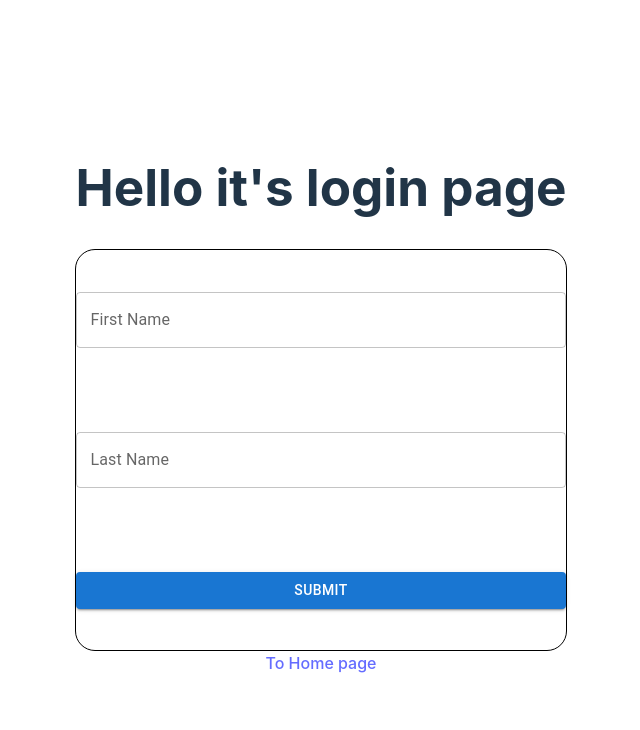
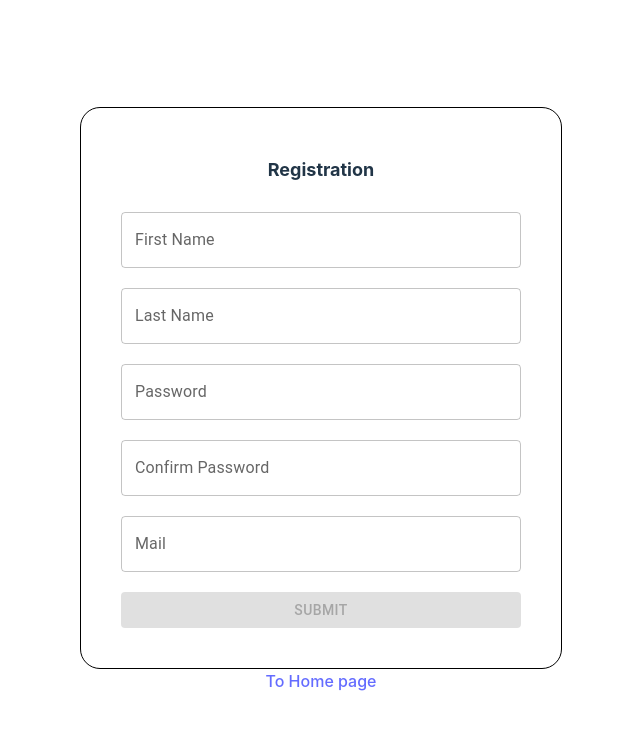
Before and after one commit to Nesmeian/react-chess, a React (Vite) app in the folder react-chess/: page /react-chess/login in a window 1280 px wide. Shown: the top 730 px of the page, without its empty margins (319-959 px from the left). Built offline with nearby package versions, Linux system fonts and the light colour scheme.

Commit message:
feat:add errors validation message, create  refactoring function NameInput add styles

```diff
--- a/react-chess/src/components/pages/login/index.tsx
+++ b/react-chess/src/components/pages/login/index.tsx
@@ -3,54 +3,71 @@ import { myAppLink } from '../../Constants'
 import styles from './style.module.scss'
 import { Box, Button } from '@mui/material'
 import { useForm, SubmitHandler, FormProvider } from 'react-hook-form'
-import CustomTextField from '../../utils/customTextField'
-import validationRulesFunc from '../../utils/validationRules'
-
-type Inputs = {
+import { NameInput } from '../../utils/validation/validationInputs'
+interface LoginFormInputs {
     firstName: string
     lastName: string
+    password: string
+    confirmPassword: string
+    email: string
 }
+export default function Login() {
+    const methods = useForm<LoginFormInputs>({
+        mode: 'onChange',
+        criteriaMode: 'all',
+    })
+    const { handleSubmit, formState } = methods
+    const { isValid } = formState
 
-export default function Login() {
-    const methods = useForm<Inputs>({ mode: 'onBlur' })
-    const { handleSubmit } = methods
-
-    const onSubmit: SubmitHandler<Inputs> = (data) => console.log(data)
-
+    const onSubmit: SubmitHandler<LoginFormInputs> = (data) => console.log(data)
     return (
         <Box className={styles.jack}>
-            <h1>Hello it's login page</h1>
             <FormProvider {...methods}>
                 <form
                     className={styles.registration__form}
                     onSubmit={handleSubmit(onSubmit)}
                 >
-                    <CustomTextField
-                        name="firstName"
-                        label="First Name"
-                        validationRules={validationRulesFunc({
-                            name: 'First Name',
-                            required: true,
-                            minLength: 5,
-                            maxLength: 15,
-                        })}
-                    />
-                    <CustomTextField
-                        name="lastName"
-                        label="Last Name"
-                        validationRules={validationRulesFunc({
-                            name: 'Last Name',
-                            required: true,
-                            minLength: 5,
-                            maxLength: 15,
-                        })}
-                    />
-                    <Button variant="contained" type="submit">
+                    <h1 className={styles.registration__title}>Registration</h1>
+                    <NameInput name="First Name" />
+                    <NameInput name="Last Name" />
+                    <NameInput name="Password" />
+                    <NameInput name="Confirm Password" type="password" />
+                    <NameInput name="Mail" pattern="email" type="email" />
+                    {/* {errors.email && (
+                        <span className={styles.validation_message}>
+                            {errors.email.message}
+                        </span>
+                    )} */}
+                    <Button
+                        variant="contained"
+                        type="submit"
+                        disabled={!isValid}
+                    >
                         Submit
                     </Button>
                 </form>
             </FormProvider>
-            <Link to={`${myAppLink}/`}>To Home page</Link>
+            <div>
+                <Link to={`${myAppLink}/`}>To Home page</Link>
+            </div>
         </Box>
     )
 }
+// function handleKeyDown(
+//     event: React.KeyboardEvent<HTMLInputElement>,
+//     index: number,
+//     inputRefs: React.MutableRefObject<(HTMLInputElement | null)[]>,
+//     handleSubmit: UseFormHandleSubmit<Inputs, undefined>,
+//     isValid: boolean,
+//     onSubmit: SubmitHandler<Inputs>
+// ) {
+//     if (event.key === 'Enter') {
+//         event.preventDefault() // предотвращаем отправку формы
+//         const nextInput = inputRefs.current[index + 1]
+//         if (nextInput) {
+//             nextInput.focus() // переводим фокус на следующее поле
+//         } else if (isValid) {
+//             handleSubmit(onSubmit)() // если все инпуты заполнены, отправляем форму
+//         }
+//     }
+// }
--- a/react-chess/src/components/pages/login/style.module.scss
+++ b/react-chess/src/components/pages/login/style.module.scss
@@ -1,13 +1,18 @@
 .registration__form {
-    height: 400px;
     border: 1px solid black;
+    padding: 40px;
+    width: 400px;
     border-radius: 20px;
     display: flex;
     flex-direction: column;
     justify-content: space-around;
+    gap: 20px;
 }
 .registrationInputs {
     display: flex;
     flex-direction: column;
     gap: 20px;
 }
+.registration__title {
+    font-size: 18px;
+}
--- a/react-chess/src/components/utils/customTextField/index.tsx
+++ b/react-chess/src/components/utils/customTextField/index.tsx
@@ -4,11 +4,13 @@ import { useFormContext } from 'react-hook-form'
 interface CustomTextFieldProps {
     name: string
     label: string
+    type: string
     validationRules?: object
 }
 export default function CustomTextField({
     name,
     label,
+    type,
     validationRules = {},
 }: CustomTextFieldProps) {
     const {
@@ -20,6 +22,7 @@ export default function CustomTextField({
             id={`${name}-input`}
             label={label}
             variant="outlined"
+            type={type}
             {...register(name, validationRules)}
             error={!!errors[name]}
             helperText={
--- /dev/null
+++ b/react-chess/src/components/utils/validation/validationInputs/index.tsx
@@ -0,0 +1,33 @@
+import CustomTextField from '../../customTextField'
+import validationRulesFunc from '../validationRules'
+interface NameInput {
+    name: string
+    minLength?: number
+    maxLength?: number
+    pattern?: string | boolean
+    type?: string
+}
+
+export function NameInput({
+    name,
+    minLength,
+    maxLength,
+    pattern,
+    type = 'text',
+}: NameInput) {
+    return (
+        <CustomTextField
+            key={name}
+            name={name}
+            label={name}
+            type={type}
+            validationRules={validationRulesFunc({
+                name: name,
+                required: name,
+                minLength: minLength ? minLength : 5,
+                maxLength: maxLength ? maxLength : 15,
+                pattern: pattern ? pattern : true,
+            })}
+        />
+    )
+}
--- a/react-chess/src/components/utils/validationRules/index.tsx
+++ b/react-chess/src/components/utils/validation/validationRules/index.tsx
@@ -1,10 +1,11 @@
-import capitalizeFirstLetterOfEachWord from '../capitalizeFirstLetter'
+import capitalizeFirstLetterOfEachWord from '../../capitalizeFirstLetter'
 
 interface validationRulesParams {
     name?: string
     required?: string | boolean
     minLength?: number | string
     maxLength?: number | string
+    pattern?: string | boolean
 }
 export default function validationRulesFunc(options: validationRulesParams) {
     const name = options.name ? options.name : 'Input'
@@ -27,9 +28,23 @@ export default function validationRulesFunc(options: validationRulesParams) {
               message: `Max Length of ${name} must be ${options.maxLength}`,
           }
         : undefined
+    const pattern =
+        options.pattern === 'email'
+            ? {
+                  value: /^[a-zA-Z0-9._%+-]+@[a-zA-Z0-9.-]+\.[a-zA-Z]{2,}$/,
+                  message:
+                      'Invalid email address. Please enter a valid email that contains only English letters, numbers, and valid symbols.',
+              }
+            : options.pattern
+              ? {
+                    value: /\[a-zA-Z]+/,
+                    message: `${name} must contain only English letters.`,
+                }
+              : undefined
     return {
         required,
         minLength,
         maxLength,
+        pattern,
     }
 }
--- /dev/null
+++ b/react-chess/src/components/utils/validation/validationRules/style.module.scss
@@ -0,0 +1,6 @@
+.validation-message {
+    max-width: 300px;
+    white-space: normal;
+    word-wrap: break-word;
+    color: red;
+}
```
